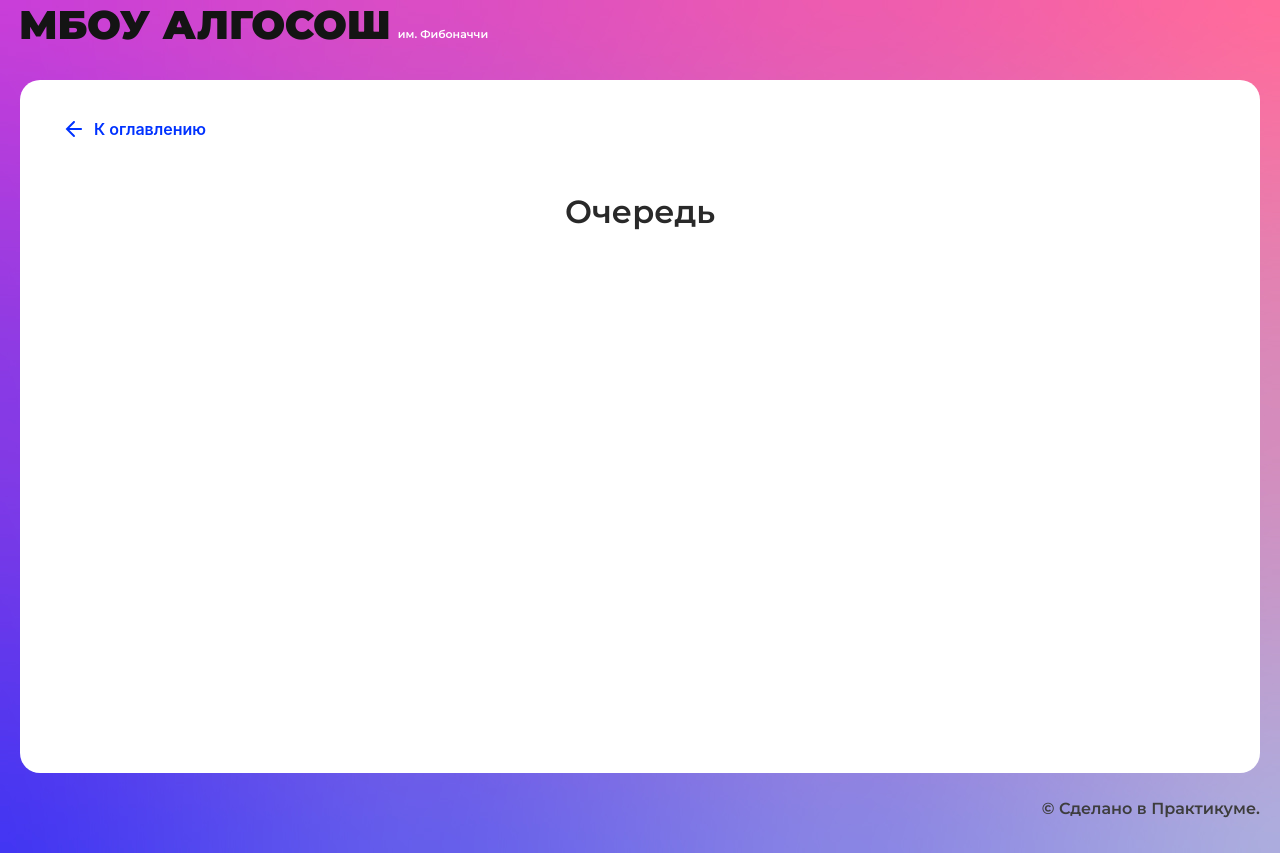
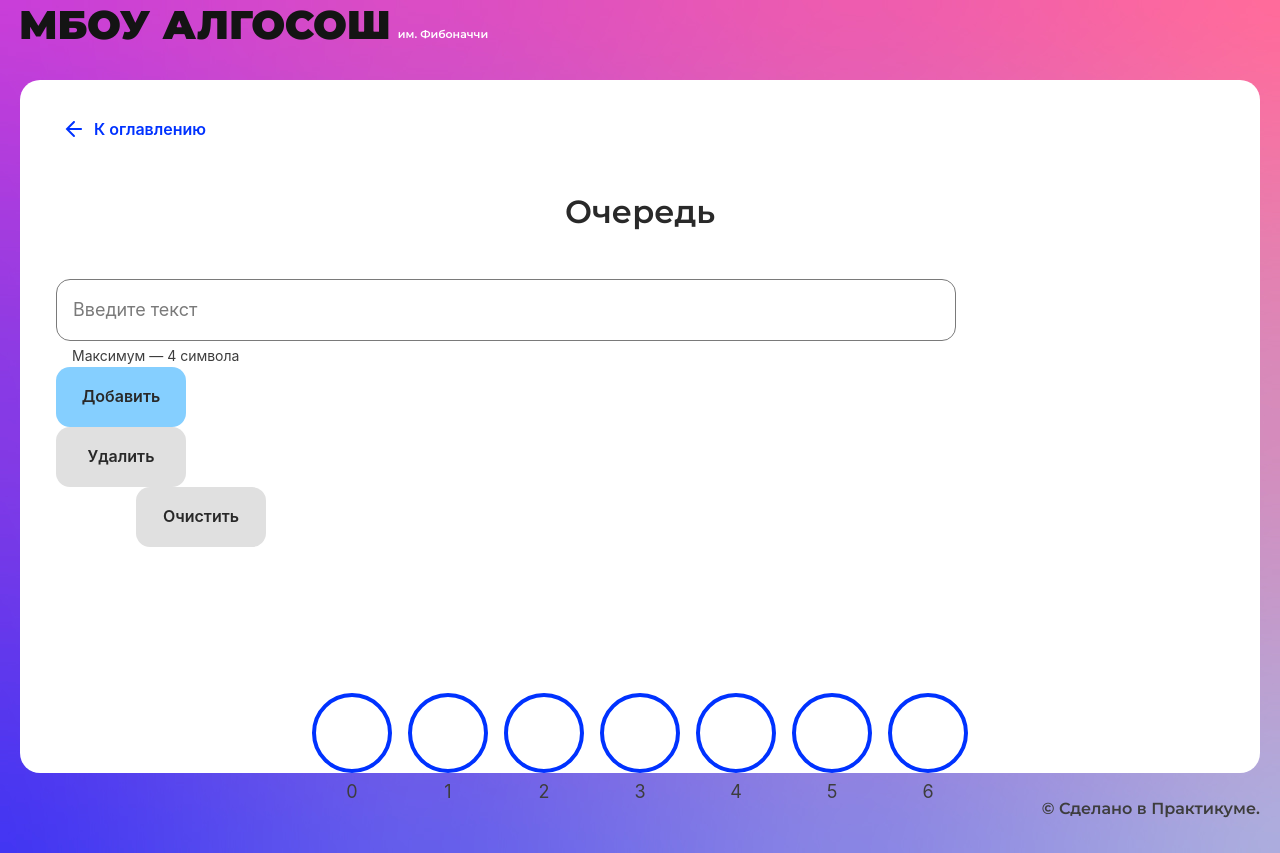
Before and after one commit to Armagidosha/-, a React (Create React App) app: page /queue in a window 1280 px wide. Built offline with nearby package versions, Linux system fonts and the light colour scheme.

Commit message:
feat: add queue algo page

```diff
--- /dev/null
+++ b/src/components/queue-page/Queue.ts
@@ -0,0 +1,64 @@
+interface IQueue<T> {
+  enqueue: (item: T) => void;
+  dequeue: () => void;
+}
+
+export class Queue<T> implements IQueue<T> {
+  private container: (T | null)[] = [];
+  private head = 0;
+  private tail = 0;
+  private readonly size: number;
+  private length = 0;
+
+  constructor(size: number) {
+    this.size = size;
+    this.container = Array(size);
+  }
+
+  enqueue = (item: T) => {
+    if (this.length >= this.size) {
+      return
+    }
+
+    this.container[this.tail % this.size] = item;
+    this.tail++;
+    this.length++;
+  };
+
+  dequeue = () => {
+    if (this.isEmpty) {
+      return
+    }
+
+    this.container[this.head % this.size] = null;
+    this.head++
+    this.length--;
+  };
+
+  clear = () => {
+    this.length = 0
+    this.tail = 0
+    this.head = 0
+    this.container = Array(this.size)
+  }
+
+  get isEmpty() {
+    return this.length === 0;
+  }
+
+  get queue(): (T | null)[] {
+    return this.container
+  }
+
+  get arrSize() {
+    return this.size
+  }
+
+  get end() {
+    return this.tail
+  }
+
+  get start() {
+    return this.head
+  }
+}
--- /dev/null
+++ b/src/components/queue-page/queue-page.module.css
@@ -0,0 +1,14 @@
+.container {
+  max-width: 900px;
+}
+
+.ul {
+  display: flex;
+  justify-content: center;
+  column-gap: 16px;
+  list-style: none;
+  padding: 0;
+  max-width: 1040px;
+  margin: 146px auto 0;
+  flex-wrap: wrap;
+}
--- a/src/components/queue-page/queue-page.tsx
+++ b/src/components/queue-page/queue-page.tsx
@@ -1,10 +1,111 @@
-import React from "react";
+import styles from './queue-page.module.css'
+import React, { useEffect, useState } from "react";
 import { SolutionLayout } from "../ui/solution-layout/solution-layout";
+import { Input } from '../ui/input/input';
+import { Button } from '../ui/button/button';
+import { useInput } from '../../utils/hooks';
+import { ElementStates } from '../../types/element-states';
+import { StateArray } from '../../types/uTypes';
+import { Circle } from '../ui/circle/circle';
+import { Queue } from './Queue';
+import { delay } from '../../utils/utils';
+
+const queue = new Queue<StateArray<string>>(7)
 
 export const QueuePage: React.FC = () => {
+
+  const { inputs, setValues, handleChange } = useInput({
+    value: ''
+  })
+
+  const [result, setResult] = useState<StateArray<string>[]>([])
+  const [isDisabled, setIsDisabled] = useState<boolean>(false)
+
+  useEffect(() => {
+    setResult([...queue.queue as StateArray<string>[]])
+  }, [])
+
+  const enqueue = async () => {
+    setIsDisabled(true)
+    setValues({ value: '' })
+
+    queue.enqueue({
+      element: inputs.value,
+      state: ElementStates.Changing
+    })
+    setResult([...queue.queue as StateArray<string>[]])
+    await delay()
+    const lastEl = queue.queue[queue.end - 1]
+    if (lastEl) {
+      lastEl.state = ElementStates.Default
+    }
+    setResult([...queue.queue as StateArray<string>[]])
+    setIsDisabled(false)
+  }
+
+  const dequeue = async () => {
+    setIsDisabled(true)
+    const firstEl = queue.queue[queue.start]
+    if (firstEl) {
+      firstEl.state = ElementStates.Changing
+    }
+    setResult([...queue.queue as StateArray<string>[]])
+    await delay()
+    queue.dequeue()
+    setResult([...queue.queue as StateArray<string>[]])
+    setIsDisabled(false)
+  };
+
+  const clear = async () => {
+    queue.clear()
+    setIsDisabled(true)
+    await delay()
+    setResult([...queue.queue as StateArray<string>[]])
+    setIsDisabled(false)
+  }
+
   return (
     <SolutionLayout title="Очередь">
+      <div className={`${styles.container} input-container`}>
+        <Input
+          isLimitText={true}
+          maxLength={4}
+          onChange={handleChange}
+          name='value'
+          value={inputs.value} />
+        <Button
+          type="submit"
+          text='Добавить'
+          onClick={enqueue}
+          isLoader={isDisabled}
+          disabled={queue.end === queue.arrSize} />
+        <Button
+          type="button"
+          text='Удалить'
+          onClick={dequeue}
+          isLoader={isDisabled}
+          disabled={queue.start >= queue.end} />
+        <Button
+          extraClass='ml-40'
+          type="reset"
+          text='Очистить'
+          isLoader={isDisabled}
+          disabled={!(queue.end > 0 || queue.start > 0)}
+          onClick={clear} />
+      </div>
+      <ul className={styles.ul}>
+        {result.map((element, index) =>
+          <li key={index}>
+            <Circle letter={element?.element} index={index}
+              head={index === queue.start && element ? 'head' : ''}
+              tail={index === queue.end - 1 ? 'tail' : ''}
+              state={element?.state}
+            />
+          </li>
+        )
 
+        }
+      </ul>
     </SolutionLayout>
   );
 };
```
